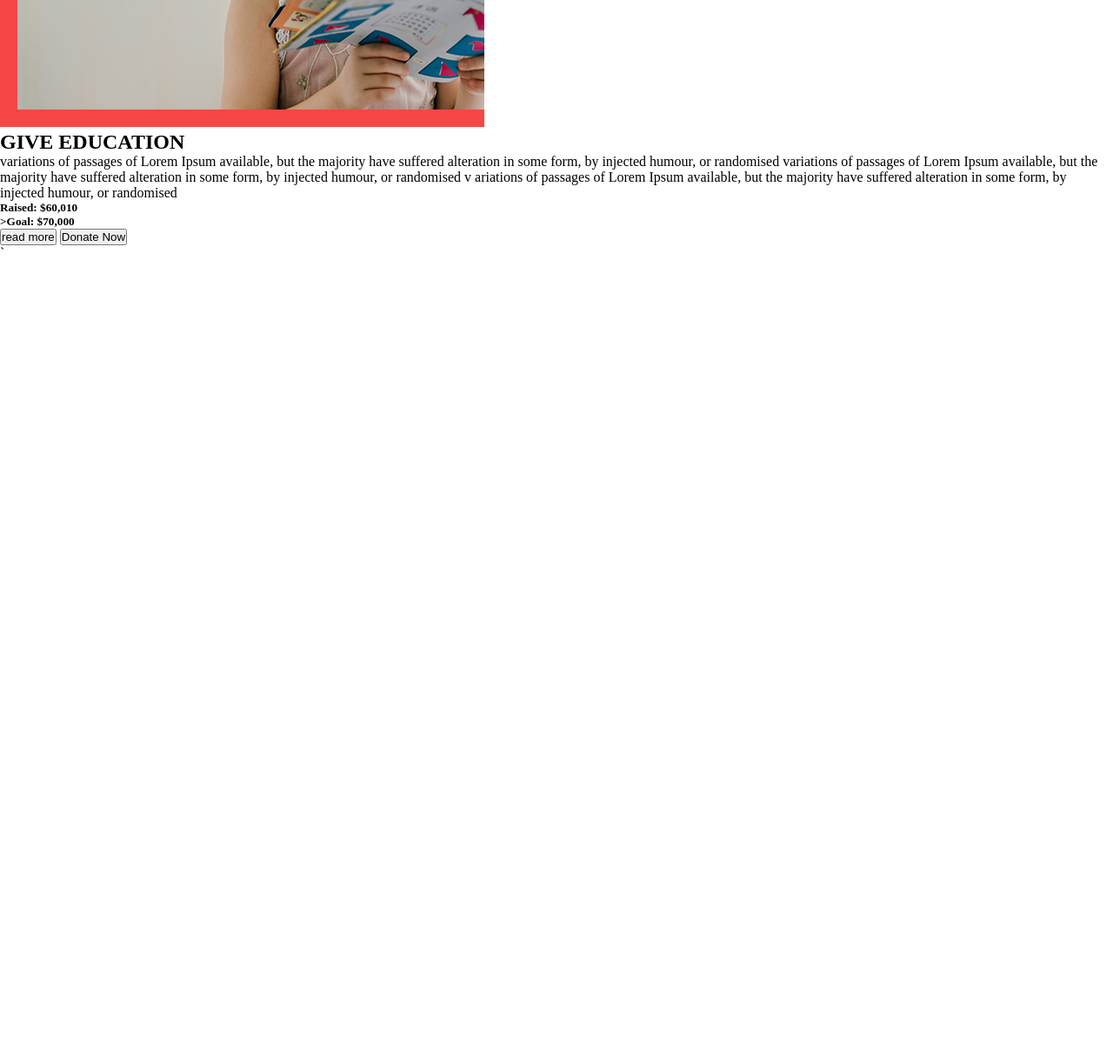
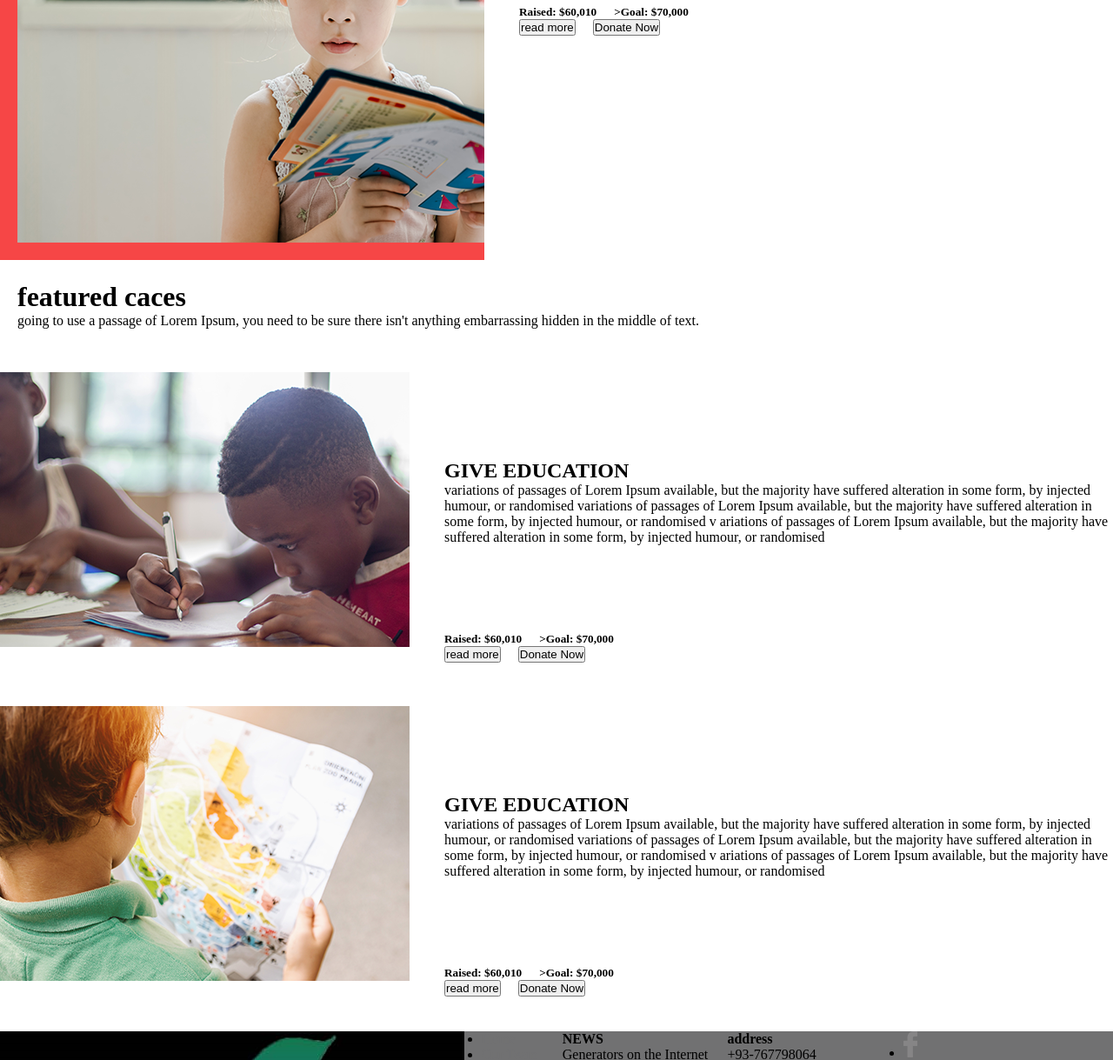
Before and after one commit to khatima123/first-project, a plain HTML site: page index.html in a window 1280 px wide. Shown: the part 3166-4385 px from the top of the page at 87% size. Before the commit the page ends 3466 px from the top, so only its background shows below. Drawn offline with Linux system fonts and the light colour scheme.

Commit message:
firt commit

```diff
--- a/index.html
+++ b/index.html
@@ -118,12 +118,13 @@
       <!--end about-->
       <!-- mission section start -->
       <div class="mission-container">
+        <div class="container4">
           <div class="first-m">
-          <div class="doc-1">
+            <div>
               <h1>mission causes</h1>
               <p>
-              Lorem ipsum dolor sit amet consectetur adipisicing elit. Eum porro
-              qua
+                Lorem ipsum dolor sit amet consectetur adipisicing elit. Eum
+                porro qua
               </p>
             </div>
             <div class="photos-1">
@@ -131,16 +132,24 @@
               <img src="images/3.png" alt="" />
             </div>
           </div>
+        </div>
+        <div class="container5">
           <div class="second-m">
             <div class="photos-2">
               <img src="images/2.png" alt="" />
               <img src="images/img-3.png" alt="" />
             </div>
+          </div>
+        </div>
+        <div class="container6">
+          <div class="second-mm">
             <div class="photos-3">
               <img src="images/4.png" alt="" />
               <img src="images/img-6.png" alt="" />
             </div>
           </div>
+        </div>
+
         <div class="thirt-m">
           <div class="doc-2">
             <h1>featured caces</h1>
@@ -167,6 +176,7 @@
                 alteration in some form, by injected humour, or randomised
               </p>
             </div>
+            <div class="both">
               <div class="cost">
                 <h5>Raised: $60,010</h5>
                 <h5>>Goal: $70,000</h5>
@@ -179,7 +189,76 @@
           </div>
         </div>
 
-      <!--footer start
+        <div class="thirt-m">
+          <div class="doc-2">
+            <h1>featured caces</h1>
+            <p>
+              going to use a passage of Lorem Ipsum, you need to be sure there
+              isn't anything embarrassing hidden in the middle of text.
+            </p>
+          </div>
+        </div>
+        <div class="forth-m">
+          <div class="photos-4">
+            <img src="images/img-7.png" alt="" />
+          </div>
+          <div class="doc-3">
+            <div class="doc-4">
+              <h2>GIVE EDUCATION</h2>
+              <p>
+                variations of passages of Lorem Ipsum available, but the
+                majority have suffered alteration in some form, by injected
+                humour, or randomised variations of passages of Lorem Ipsum
+                available, but the majority have suffered alteration in some
+                form, by injected humour, or randomised v ariations of passages
+                of Lorem Ipsum available, but the majority have suffered
+                alteration in some form, by injected humour, or randomised
+              </p>
+            </div>
+            <div class="both">
+              <div class="cost">
+                <h5>Raised: $60,010</h5>
+                <h5>>Goal: $70,000</h5>
+              </div>
+              <div class="buttons">
+                <button>read more</button>
+                <button>Donate Now</button>
+              </div>
+            </div>
+          </div>
+        </div>
+        <div class="forth-m">
+          <div class="photos-4">
+            <img src="images/img-8.png" alt="" />
+          </div>
+          <div class="doc-3">
+            <div class="doc-4">
+              <h2>GIVE EDUCATION</h2>
+              <p>
+                variations of passages of Lorem Ipsum available, but the
+                majority have suffered alteration in some form, by injected
+                humour, or randomised variations of passages of Lorem Ipsum
+                available, but the majority have suffered alteration in some
+                form, by injected humour, or randomised v ariations of passages
+                of Lorem Ipsum available, but the majority have suffered
+                alteration in some form, by injected humour, or randomised
+              </p>
+            </div>
+            <div class="both">
+              <div class="cost">
+                <h5>Raised: $60,010</h5>
+                <h5>>Goal: $70,000</h5>
+              </div>
+              <div class="buttons">
+                <button>read more</button>
+                <button>Donate Now</button>
+              </div>
+            </div>
+          </div>
+        </div>
+      </div>
+
+      <!--footer start-->
       <div class="footer">
         <div class="footer_logo"><img src="images/footer-logo.png" /></div>
         <div class="footer_menu_main">
@@ -243,7 +322,7 @@
             <button type="button" class="get_bt">SUBSCRIBE</button>
           </div>
         </div>
-      </div>-->
+      </div>
     </div>
 
     <script src="script.js"></script>
--- a/style.css
+++ b/style.css
@@ -243,6 +243,72 @@ a:hover {
 .mission-container {
   margin-top: 100px;
 }
+.container4 {
+  display: flex;
+  justify-content: flex-end;
+}
 .first-m {
   display: flex;
+  flex-direction: column;
 }
+
+.photos-1 {
+  display: flex;
+  flex-direction: row;
+  gap: 20px;
+}
+.second-m {
+  margin-top: 20px;
+}
+.container5 {
+  display: flex;
+  justify-content: flex-start;
+}
+.photos-2 {
+  display: flex;
+  flex-direction: row;
+  gap: 20px;
+}
+
+.second-mm {
+  margin-top: 20px;
+}
+.container6 {
+  display: flex;
+  justify-content: flex-end;
+}
+.photos-3 {
+  display: flex;
+  flex-direction: row;
+  gap: 20px;
+}
+.thirt-m {
+  margin: 20px;
+}
+.forth-m {
+  display: flex;
+  gap: 40px;
+  margin-top: 50px;
+}
+.doc-4 {
+  margin-top: 100px;
+}
+.cost {
+  display: flex;
+  flex-direction: row;
+  gap: 20px;
+}
+.both {
+  margin-top: 100px;
+}
+.buttons {
+  display: flex;
+  flex-direction: row;
+  gap: 20px;
+}
+.footer {
+  display: flex;
+  gap: 20px;
+  margin-top: 40px;
+  background: #717172;
+}
```
Lines whose indentation alone changed are shown as unchanged.
